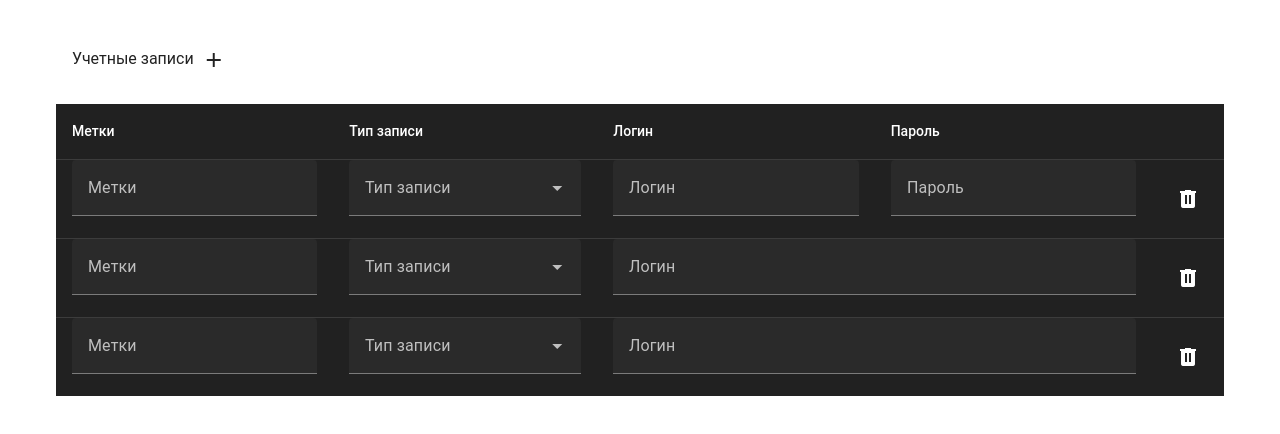
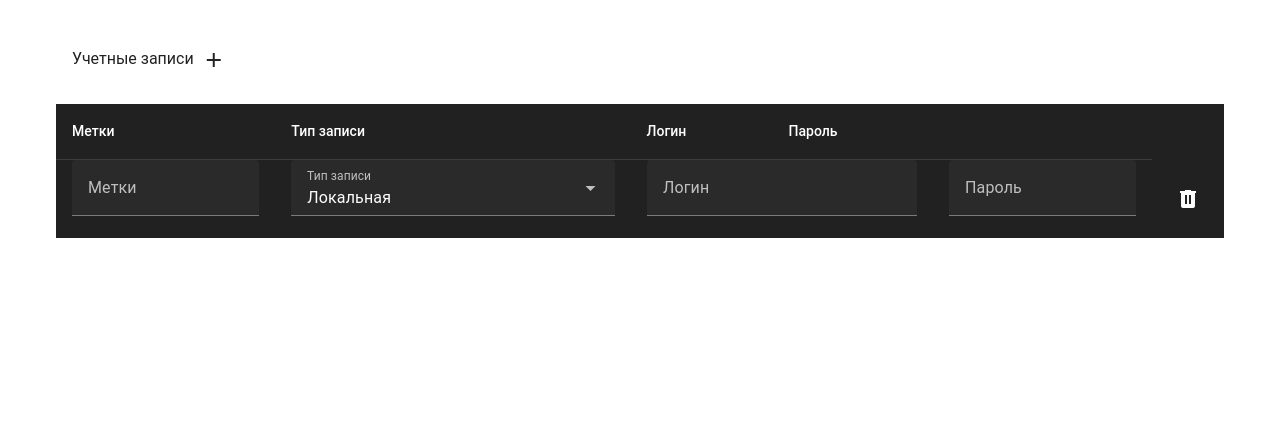
Before and after one commit to Nnder/mini-test, a Vue app: page / in a window 1280 px wide. Both pictures are taken after a click on the button 213 px from the left and 60 px from the top of the page. Shown: the top 434 px of the page. Built offline with nearby package versions, Linux system fonts and the light colour scheme; a small style sheet from the web is missing.

Commit message:
почти готов, нужно пофиксить баг

```diff
--- a/src/pages/index.vue
+++ b/src/pages/index.vue
@@ -1,10 +1,33 @@
-<script lang="ts" setup></script>
+<script lang="ts" setup>
+import { useUsersStore } from "@/stores/app";
+import type { IUser } from "@/types/user.types";
+
+const { users, userCounter, addUser, removeUser } = useUsersStore();
+
+const addEmptyUser = () => {
+  const emptyUser: IUser = {
+    id: userCounter,
+    markers: "",
+    type: "Локальная",
+    login: "",
+    password: "",
+  };
+
+  addUser(emptyUser);
+  console.log(userCounter);
+};
+</script>
 
 <template>
   <div class="d-flex flex-column align-center v-container">
     <v-sheet class="px-4 my-4 w-100">
       <span class="text-center">Учетные записи</span>
-      <v-icon-btn variant="text" icon="mdi-plus" class="my-2"></v-icon-btn>
+      <v-icon-btn
+        variant="text"
+        icon="mdi-plus"
+        class="my-2"
+        @click="addEmptyUser"
+      ></v-icon-btn>
     </v-sheet>
 
     <v-table theme="dark" class="w-100">
@@ -18,22 +41,29 @@
         </tr>
       </thead>
       <tbody>
-        <tr v-for="n in 3" :key="n">
-          <td><v-text-field label="Метки"></v-text-field></td>
+        <tr v-for="user in users" :key="user.id">
+          <td>
+            <v-text-field label="Метки" v-model="user.markers"></v-text-field>
+          </td>
           <td>
             <v-select
               label="Тип записи"
               :items="['Локальная', 'LDAP']"
+              v-model="user.type"
             ></v-select>
           </td>
-          <td :colspan="n < 2 ? 1 : 2">
-            <v-text-field label="Логин"></v-text-field>
+          <td :colspan="user.type === 'LDAP' ? 1 : 2">
+            <v-text-field label="Логин" v-model="user.login"></v-text-field>
           </td>
-          <td v-if="n < 2">
-            <v-text-field label="Пароль"></v-text-field>
+          <td v-show="user.type !== 'LDAP'">
+            <v-text-field label="Пароль" v-model="user.password"></v-text-field>
           </td>
           <td width="25">
-            <v-icon-btn variant="text" icon="mdi-trash-can"></v-icon-btn>
+            <v-icon-btn
+              variant="text"
+              icon="mdi-trash-can"
+              @click="removeUser(user.id)"
+            ></v-icon-btn>
           </td>
         </tr>
       </tbody>
--- a/src/stores/app.ts
+++ b/src/stores/app.ts
@@ -4,6 +4,7 @@ import { defineStore } from "pinia";
 
 export const useUsersStore = defineStore("users", () => {
   const users = ref<IUser[]>([]);
+  const userCounter = computed(() => users.value.length);
   const addUser = (userData: IUser) => {
     users.value.push(userData);
   };
@@ -13,5 +14,5 @@ export const useUsersStore = defineStore("users", () => {
     users.value = filteredUsers;
   };
 
-  return { users, addUser, removeUser };
+  return { users, userCounter, addUser, removeUser };
 });
```
